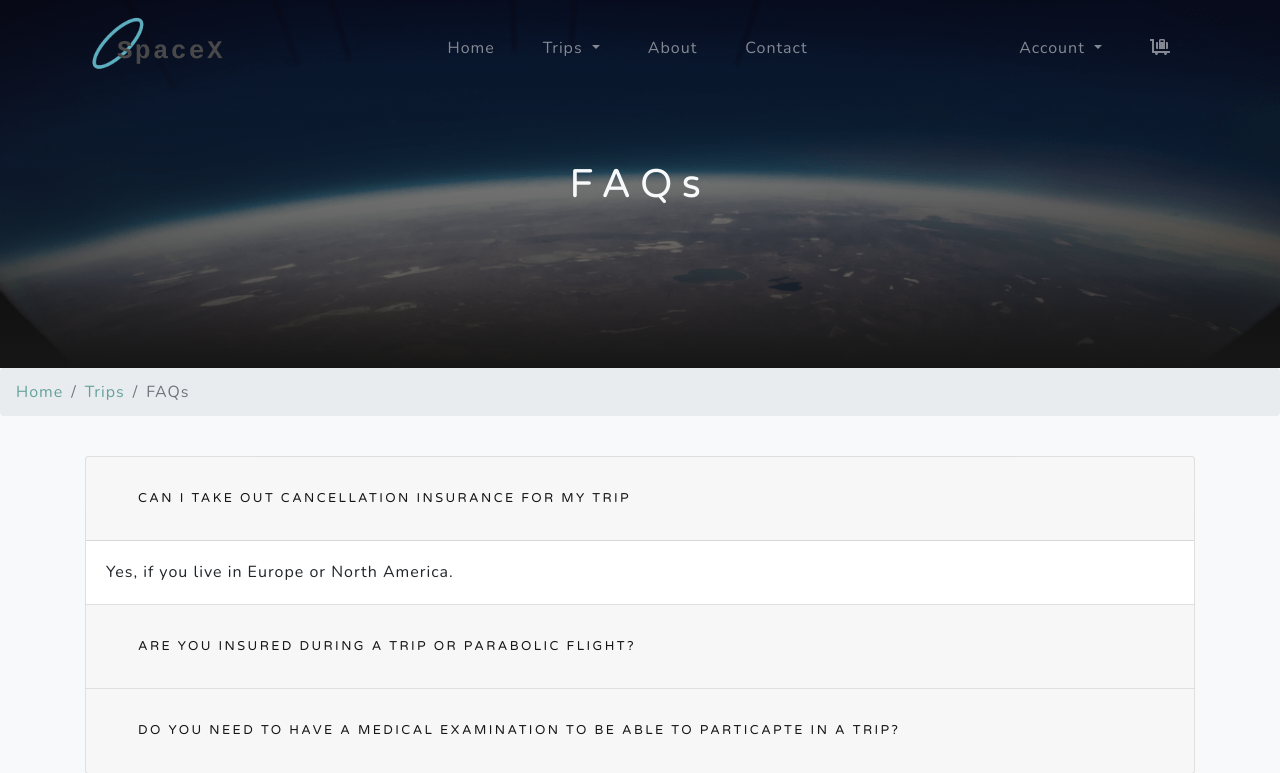
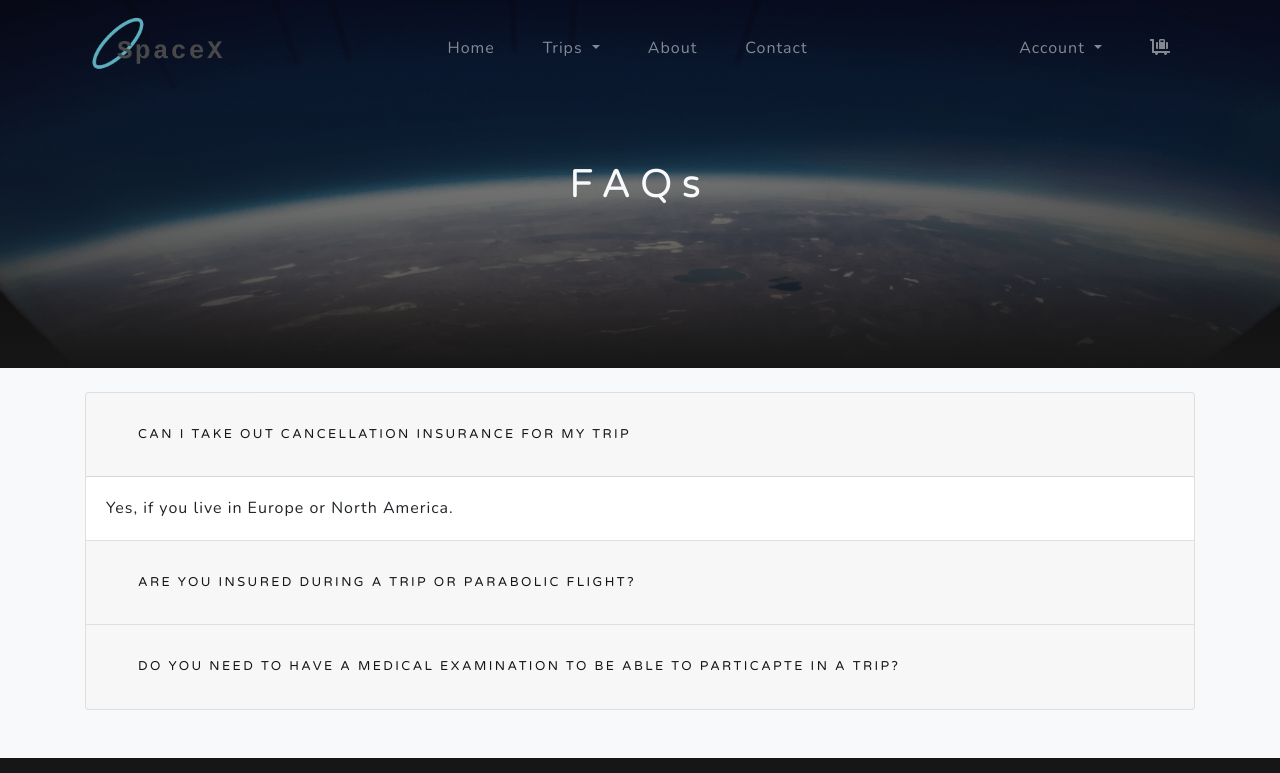
Before and after one commit to AlexiaDelorme/project-spacex, a Django app: page /trips/faq/ in a window 1280 px wide. Shown: the top 773 px of the page. Run offline with Django 3.2, Linux system fonts and the light colour scheme; some libraries are stand-ins or nearby versions.

Commit message:
Removed breadcrumb

```diff
--- a/trips/templates/faq.html
+++ b/trips/templates/faq.html
@@ -11,15 +11,6 @@
 		</div>
 	</div>
 </header>
-
-<!-- Breadcrumb -->
-<nav aria-label="breadcrumb">
-	<ol class="breadcrumb">
-		<li class="breadcrumb-item"><a href="{% url 'home' %}">Home</a></li>
-		<li class="breadcrumb-item"><a href="#">Trips</a></li>
-		<li class="breadcrumb-item active" aria-current="page">FAQs</li>
-	</ol>
-</nav>
 
 {% endblock %}
 
```
